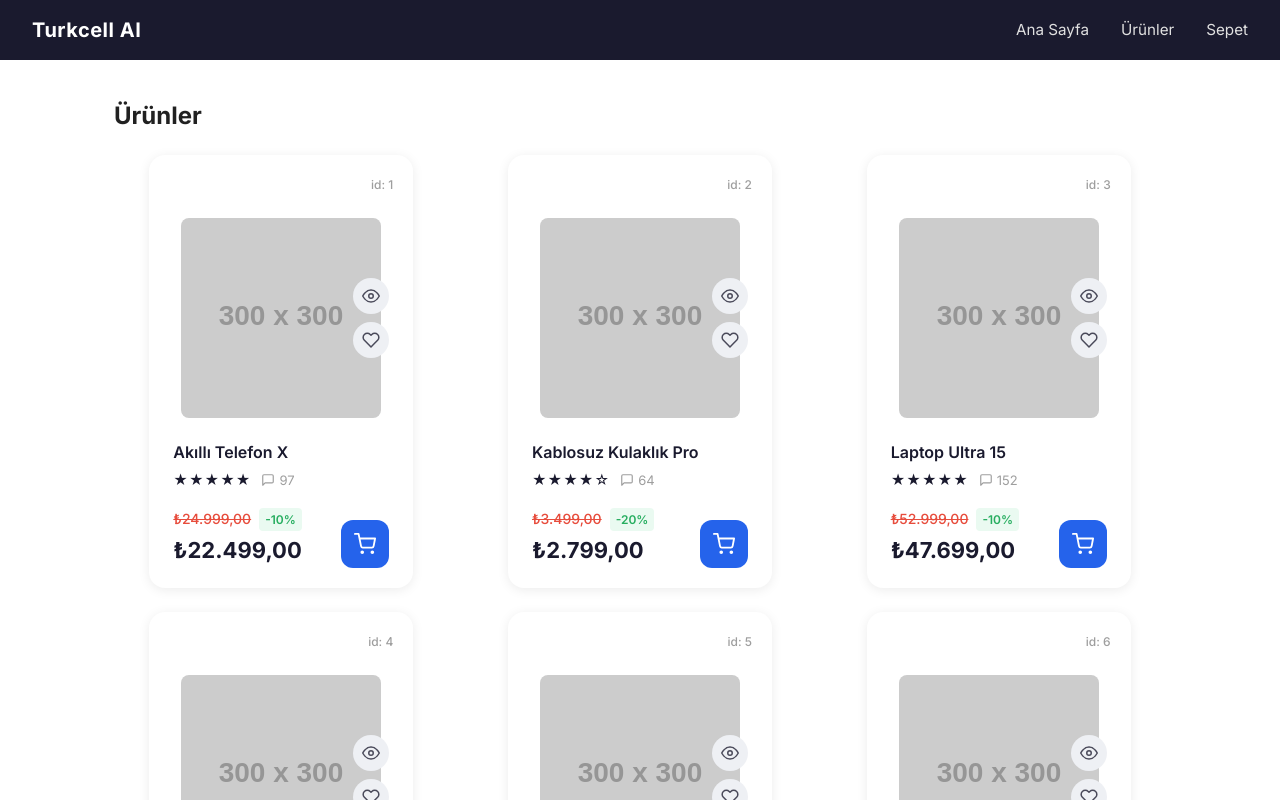
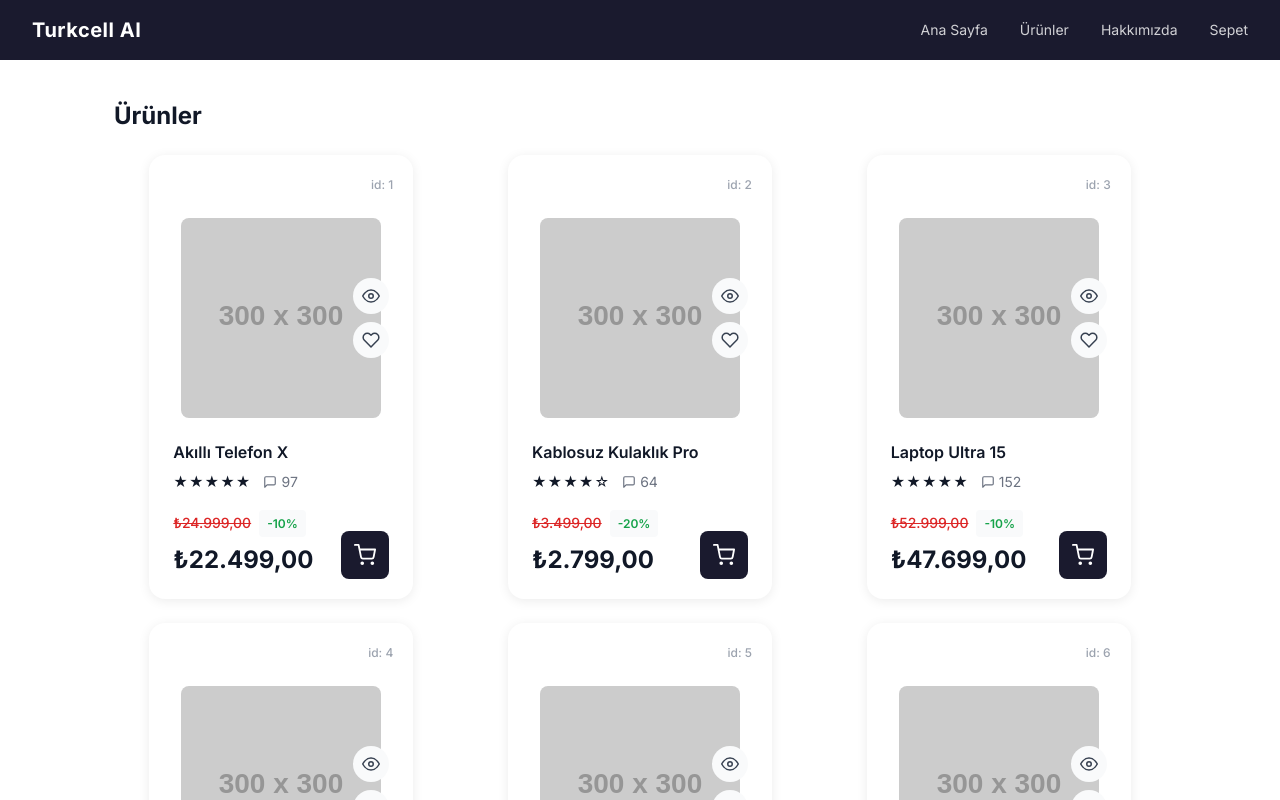
Before and after one commit to halitkalayci/turkcell-ai-frontend2, a React (Vite) app: page /urunler in a window 1280 px wide. Shown: the top 800 px of the page. Built offline with nearby package versions, Linux system fonts and the light colour scheme.

Commit message:
stil kuralları uygulandı

```diff
--- a/src/components/CartItem/CartItem.module.css
+++ b/src/components/CartItem/CartItem.module.css
@@ -1,9 +1,9 @@
 .item {
   display: flex;
   align-items: center;
-  gap: 1rem;
-  padding: 0.75rem 1rem;
-  border-bottom: 1px solid #e5e7eb;
+  gap: var(--space-4);
+  padding: var(--space-3) var(--space-4);
+  border-bottom: 1px solid var(--color-border);
 }
 
 .item:last-child {
@@ -14,24 +14,24 @@
   flex: 1;
   display: flex;
   flex-direction: column;
-  gap: 0.25rem;
+  gap: var(--space-1);
 }
 
 .name {
-  font-size: 0.95rem;
+  font-size: 1rem;
   font-weight: 500;
-  color: #111827;
+  color: var(--color-text-primary);
 }
 
 .unitPrice {
-  font-size: 0.8rem;
-  color: #6b7280;
+  font-size: 0.875rem;
+  color: var(--color-text-muted);
 }
 
 .controls {
   display: flex;
   align-items: center;
-  gap: 0.5rem;
+  gap: var(--space-2);
 }
 
 .quantityButton {
@@ -40,46 +40,46 @@
   display: flex;
   align-items: center;
   justify-content: center;
-  border: 1px solid #d1d5db;
-  border-radius: 4px;
-  background: #fff;
-  color: #374151;
+  border: 1px solid var(--color-border-dark);
+  border-radius: var(--radius-sm);
+  background: var(--color-bg-primary);
+  color: var(--color-text-secondary);
   font-size: 1rem;
   cursor: pointer;
-  transition: background-color 0.15s;
+  transition: background-color 0.15s ease;
 }
 
 .quantityButton:hover {
-  background-color: #f3f4f6;
+  background-color: var(--color-bg-secondary);
 }
 
 .quantity {
   min-width: 1.5rem;
   text-align: center;
-  font-size: 0.9rem;
+  font-size: 1rem;
   font-weight: 600;
-  color: #111827;
+  color: var(--color-text-primary);
 }
 
 .lineTotal {
   min-width: 5rem;
   text-align: right;
-  font-size: 0.95rem;
+  font-size: 1rem;
   font-weight: 600;
-  color: #111827;
+  color: var(--color-text-primary);
 }
 
 .removeButton {
-  padding: 0.25rem 0.6rem;
-  border: 1px solid #fca5a5;
-  border-radius: 4px;
-  background: #fff;
-  color: #ef4444;
-  font-size: 0.8rem;
+  padding: var(--space-1) var(--space-2);
+  border: 1px solid var(--color-error);
+  border-radius: var(--radius-sm);
+  background: var(--color-bg-primary);
+  color: var(--color-error);
+  font-size: 0.875rem;
   cursor: pointer;
-  transition: background-color 0.15s;
+  transition: background-color 0.15s ease;
 }
 
 .removeButton:hover {
-  background-color: #fee2e2;
+  opacity: 0.85;
 }
--- a/src/components/Navbar/Navbar.module.css
+++ b/src/components/Navbar/Navbar.module.css
@@ -2,9 +2,9 @@
   display: flex;
   align-items: center;
   justify-content: space-between;
-  padding: 0 2rem;
-  height: 60px;
-  background-color: #1a1a2e;
+  padding: 0 var(--space-8);
+  height: 3.75rem;
+  background-color: var(--color-bg-dark);
   color: #ffffff;
 }
 
@@ -18,16 +18,16 @@
 
 .navList {
   display: flex;
-  gap: 2rem;
+  gap: var(--space-8);
   list-style: none;
   margin: 0;
   padding: 0;
 }
 
 .navLink {
-  color: #e0e0e0;
+  color: rgba(255, 255, 255, 0.8);
   text-decoration: none;
-  font-size: 0.95rem;
+  font-size: 0.875rem;
   transition: color 0.2s ease;
 }
 
@@ -42,19 +42,11 @@
   min-width: 1.25rem;
   height: 1.25rem;
   margin-left: 0.35rem;
-  padding: 0 0.3rem;
-  border-radius: 999px;
-  background-color: #ffc800;
-  color: #1a1a2e;
-  font-size: 0.7rem;
+  padding: 0 var(--space-1);
+  border-radius: var(--radius-full);
+  background-color: var(--color-accent);
+  color: var(--color-primary);
+  font-size: 0.75rem;
   font-weight: 700;
   vertical-align: middle;
 }
-
-.brand {
-  color: #ffffff;
-  text-decoration: none;
-  font-size: 1.25rem;
-  font-weight: 700;
-  letter-spacing: 0.5px;
-}
--- a/src/components/Navbar/Navbar.tsx
+++ b/src/components/Navbar/Navbar.tsx
@@ -13,6 +13,7 @@ const Navbar = () => {
       <ul className={styles.navList}>
         <li><Link to="/" className={styles.navLink}>Ana Sayfa</Link></li>
         <li><Link to="/urunler" className={styles.navLink}>Ürünler</Link></li>
+        <li><Link to="/hakkimizda" className={styles.navLink}>Hakkımızda</Link></li>
         <li>
           <Link to="/sepet" className={styles.navLink}>
             Sepet
--- a/src/components/ProductCard/ProductCard.module.css
+++ b/src/components/ProductCard/ProductCard.module.css
@@ -2,24 +2,24 @@
   position: relative;
   display: flex;
   flex-direction: column;
-  gap: 12px;
-  padding: 20px;
-  border-radius: 16px;
-  background-color: #ffffff;
-  box-shadow: 0 2px 12px rgba(0, 0, 0, 0.08);
+  gap: var(--space-3);
+  padding: var(--space-5);
+  border-radius: var(--radius-lg);
+  background-color: var(--color-bg-primary);
+  box-shadow: var(--shadow-md);
   transition: box-shadow 0.2s ease, transform 0.2s ease;
   max-width: 320px;
 }
 
 .card:hover {
-  box-shadow: 0 8px 24px rgba(0, 0, 0, 0.12);
+  box-shadow: var(--shadow-lg);
   transform: translateY(-2px);
 }
 
 .productId {
   align-self: flex-end;
-  font-size: 12px;
-  color: #9e9e9e;
+  font-size: 0.75rem;
+  color: var(--color-text-disabled);
   font-weight: 500;
 }
 
@@ -28,7 +28,7 @@
   display: flex;
   justify-content: center;
   align-items: center;
-  padding: 12px;
+  padding: var(--space-3);
   min-height: 200px;
 }
 
@@ -36,129 +36,129 @@
   max-width: 100%;
   max-height: 200px;
   object-fit: contain;
-  border-radius: 8px;
+  border-radius: var(--radius-md);
 }
 
 .actionIcons {
   position: absolute;
-  right: 4px;
+  right: var(--space-1);
   top: 50%;
   transform: translateY(-50%);
   display: flex;
   flex-direction: column;
-  gap: 8px;
+  gap: var(--space-2);
 }
 
 .iconButton {
   display: flex;
   align-items: center;
   justify-content: center;
-  width: 36px;
-  height: 36px;
+  width: 2.25rem;
+  height: 2.25rem;
   border: none;
   border-radius: 50%;
-  background-color: #eef0f4;
-  color: #4a4a5a;
+  background-color: var(--color-bg-secondary);
+  color: var(--color-text-secondary);
   cursor: pointer;
-  transition: background-color 0.15s, color 0.15s;
+  transition: background-color 0.15s ease, color 0.15s ease;
 }
 
 .iconButton:hover {
-  background-color: #dde0e7;
-  color: #2563eb;
+  background-color: var(--color-border);
+  color: var(--color-primary);
 }
 
 .info {
   display: flex;
   flex-direction: column;
-  gap: 6px;
-  padding: 0 4px;
+  gap: var(--space-2);
+  padding: 0 var(--space-1);
 }
 
 .name {
   margin: 0;
-  font-size: 16px;
+  font-size: 1rem;
   font-weight: 600;
-  color: #1a1a2e;
+  color: var(--color-text-primary);
   line-height: 1.3;
 }
 
 .ratingRow {
   display: flex;
   align-items: center;
-  gap: 10px;
+  gap: var(--space-3);
 }
 
 .stars {
-  font-size: 14px;
-  color: #1a1a2e;
+  font-size: 0.875rem;
+  color: var(--color-text-primary);
   letter-spacing: 1px;
 }
 
 .reviewCount {
   display: flex;
   align-items: center;
-  gap: 4px;
-  font-size: 13px;
-  color: #9e9e9e;
+  gap: var(--space-1);
+  font-size: 0.875rem;
+  color: var(--color-text-muted);
 }
 
 .priceRow {
   display: flex;
   align-items: flex-end;
   justify-content: space-between;
-  padding: 4px 4px 0;
+  padding: var(--space-1) var(--space-1) 0;
 }
 
 .priceInfo {
   display: flex;
   flex-direction: column;
-  gap: 2px;
+  gap: var(--space-1);
 }
 
 .originalPriceRow {
   display: flex;
   align-items: center;
-  gap: 8px;
+  gap: var(--space-2);
 }
 
 .originalPrice {
-  font-size: 14px;
-  color: #e74c3c;
+  font-size: 0.875rem;
+  color: var(--color-error);
   text-decoration: line-through;
   font-weight: 500;
 }
 
 .discountBadge {
-  font-size: 12px;
+  font-size: 0.75rem;
   font-weight: 600;
-  color: #27ae60;
-  background-color: #eafaf1;
-  padding: 2px 6px;
-  border-radius: 4px;
+  color: var(--color-success);
+  background-color: var(--color-bg-secondary);
+  padding: var(--space-1) var(--space-2);
+  border-radius: var(--radius-sm);
 }
 
 .currentPrice {
-  font-size: 22px;
+  font-size: 1.5rem;
   font-weight: 700;
-  color: #1a1a2e;
+  color: var(--color-text-primary);
 }
 
 .addButton {
   display: flex;
   align-items: center;
   justify-content: center;
-  width: 48px;
-  height: 48px;
+  width: 3rem;
+  height: 3rem;
   border: none;
-  border-radius: 12px;
-  background-color: #2563eb;
+  border-radius: var(--radius-md);
+  background-color: var(--color-primary);
   color: #ffffff;
   cursor: pointer;
-  transition: background-color 0.15s;
+  transition: opacity 0.2s ease;
   flex-shrink: 0;
 }
 
 .addButton:hover {
-  background-color: #1d4ed8;
+  opacity: 0.85;
 }
--- a/src/pages/AboutPage/AboutPage.module.css
+++ b/src/pages/AboutPage/AboutPage.module.css
@@ -1,31 +1,31 @@
 .page {
-  max-width: 800px;
+  max-width: 720px;
   margin: 0 auto;
-  padding: 2rem 1rem;
+  padding: var(--space-8) var(--space-4);
 }
 
 .content {
-  background-color: #ffffff;
-  border-radius: 8px;
-  box-shadow: 0 2px 8px rgba(0, 0, 0, 0.1);
-  padding: 2rem;
+  background-color: var(--color-bg-primary);
+  border-radius: var(--radius-md);
+  box-shadow: var(--shadow-md);
+  padding: var(--space-8);
 }
 
 .header {
-  border-bottom: 2px solid #e0e0e0;
-  margin-bottom: 2rem;
-  padding-bottom: 1rem;
+  border-bottom: 2px solid var(--color-border);
+  margin-bottom: var(--space-8);
+  padding-bottom: var(--space-4);
 }
 
 .title {
   font-size: 2rem;
   font-weight: 700;
-  color: #333;
+  color: var(--color-text-primary);
   margin: 0;
 }
 
 .section {
-  margin-bottom: 2rem;
+  margin-bottom: var(--space-8);
 }
 
 .section:last-child {
@@ -35,15 +35,15 @@
 .sectionTitle {
   font-size: 1.5rem;
   font-weight: 600;
-  color: #444;
-  margin-bottom: 1rem;
+  color: var(--color-text-secondary);
+  margin-bottom: var(--space-4);
 }
 
 .text {
   font-size: 1rem;
   line-height: 1.6;
-  color: #666;
-  margin: 0 0 1rem 0;
+  color: var(--color-text-muted);
+  margin: 0 0 var(--space-4) 0;
 }
 
 .text:last-child {
@@ -57,21 +57,21 @@
 .contactList {
   list-style: none;
   padding: 0;
-  margin: 1rem 0 0 0;
+  margin: var(--space-4) 0 0 0;
 }
 
-.contactList li {
-  margin-bottom: 0.75rem;
+.contactItem {
+  margin-bottom: var(--space-3);
   font-size: 1rem;
-  color: #666;
+  color: var(--color-text-muted);
 }
 
-.contactList li:last-child {
+.contactItem:last-child {
   margin-bottom: 0;
 }
 
 .link {
-  color: #007bff;
+  color: var(--color-primary);
   text-decoration: none;
 }
 
@@ -81,11 +81,11 @@
 
 @media (max-width: 768px) {
   .page {
-    padding: 1rem;
+    padding: var(--space-4);
   }
 
   .content {
-    padding: 1.5rem;
+    padding: var(--space-6);
   }
 
   .title {
@@ -97,13 +97,13 @@
   }
 
   .text {
-    font-size: 0.95rem;
+    font-size: 1rem;
   }
 }
 
 @media (max-width: 480px) {
   .content {
-    padding: 1rem;
+    padding: var(--space-4);
   }
 
   .title {
@@ -111,6 +111,6 @@
   }
 
   .sectionTitle {
-    font-size: 1.1rem;
+    font-size: 1.25rem;
   }
 }
--- a/src/pages/AboutPage/AboutPage.tsx
+++ b/src/pages/AboutPage/AboutPage.tsx
@@ -38,13 +38,13 @@ const AboutPage = () => {
           <address className={styles.contact}>
             <p className={styles.text}>Sorularınız için bizimle iletişime geçebilirsiniz:</p>
             <ul className={styles.contactList}>
-              <li>
+              <li className={styles.contactItem}>
                 <strong>E-posta:</strong>{" "}
                 <a href="mailto:info@example.com" className={styles.link}>
                   info@example.com
                 </a>
               </li>
-              <li>
+              <li className={styles.contactItem}>
                 <strong>Telefon:</strong> +90 (212) 555 0000
               </li>
             </ul>
--- a/src/pages/ProductsPage/ProductsPage.module.css
+++ b/src/pages/ProductsPage/ProductsPage.module.css
@@ -1,14 +1,14 @@
 .page {
   max-width: 1100px;
-  margin: 40px auto;
-  padding: 0 24px;
+  margin: var(--space-10) auto;
+  padding: 0 var(--space-6);
 }
 
 .title {
-  font-size: 24px;
+  font-size: 1.5rem;
   font-weight: 700;
-  color: #212121;
-  margin-bottom: 24px;
+  color: var(--color-text-primary);
+  margin-bottom: var(--space-6);
 }
 
 .list {
@@ -17,13 +17,13 @@
   margin: 0;
   display: grid;
   grid-template-columns: repeat(auto-fill, minmax(280px, 1fr));
-  gap: 24px;
+  gap: var(--space-6);
   justify-items: center;
 }
 
 .status {
   text-align: center;
-  margin-top: 60px;
-  font-size: 16px;
-  color: #757575;
+  margin-top: var(--space-16);
+  font-size: 1rem;
+  color: var(--color-text-muted);
 }
```
Also changed, not shown: src/pages/CartPage/CartPage.module.css (+32 -32 lines).
